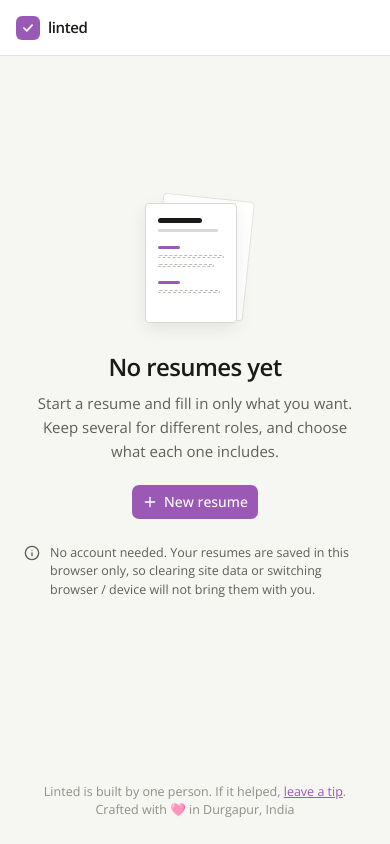
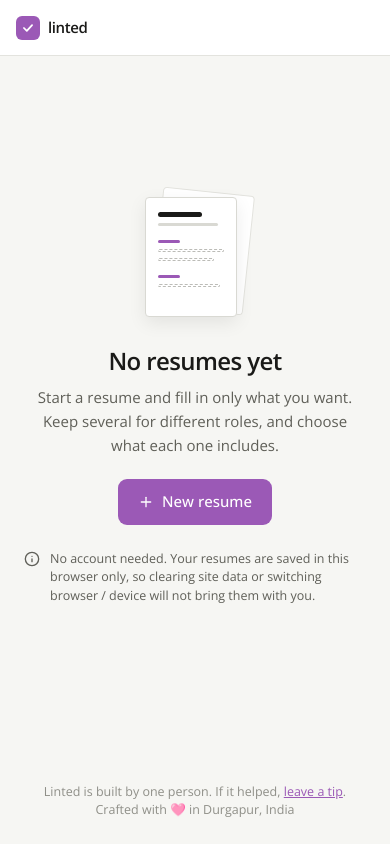
Before and after one commit to gdebojyoti/linted, a Next.js app: page /resume-builder in a window 390 px wide. Built offline with nearby package versions, Linux system fonts and the light colour scheme.

Commit message:
Make mobile's New resume and Cancel buttons 48px, as designed, with a new Button size xl; desktop keeps lg

```diff
--- a/components/library/empty-state/empty-library.tsx
+++ b/components/library/empty-state/empty-library.tsx
@@ -24,7 +24,14 @@ export function EmptyLibrary({
             choose what each one includes.
           </p>
         </div>
-        <NewResumeButton ref={newResumeRef} creating={creating} onCreate={onCreate} />
+        {/* xl on mobile; back to lg's height, padding and text from md up. */}
+        <NewResumeButton
+          ref={newResumeRef}
+          creating={creating}
+          onCreate={onCreate}
+          size="xl"
+          className="md:h-9 md:gap-1.5 md:rounded-lg md:px-2.5 md:text-sm"
+        />
         {/* Boxed on desktop; plain on mobile. */}
         <StorageNote className="mt-1 text-left leading-normal md:mt-3 md:rounded-lg md:border md:border-line md:bg-surface md:px-3.5 md:py-3 md:leading-snug" />
       </div>
--- a/components/library/mobile-new-resume-bar.tsx
+++ b/components/library/mobile-new-resume-bar.tsx
@@ -16,7 +16,7 @@ export function MobileNewResumeBar({
 }) {
   return (
     <div className="sticky bottom-0 border-t border-line bg-surface p-4 md:hidden">
-      <NewResumeButton ref={newResumeRef} creating={creating} onCreate={onCreate} className="w-full" />
+      <NewResumeButton ref={newResumeRef} creating={creating} onCreate={onCreate} size="xl" className="w-full" />
     </div>
   );
 }
--- a/components/library/new-resume-button.tsx
+++ b/components/library/new-resume-button.tsx
@@ -3,8 +3,8 @@ import type { Ref } from "react";
 import { Button } from "@/components/ui/button";
 
 /**
- * Opens the New resume dialog. The same size everywhere, matching the search
- * box's height. Disabled while a Resume is being created. Passes itself to
+ * Opens the New resume dialog. `lg` on desktop, matching the search box's
+ * height; `xl` (48px) on mobile. Disabled while a Resume is being created. Passes itself to
  * `onCreate`, so focus can return to it when the dialog closes; `ref` lets
  * the Library send focus here after a Resume is deleted.
  */
@@ -12,17 +12,19 @@ export function NewResumeButton({
   ref,
   creating,
   onCreate,
+  size = "lg",
   className,
 }: {
   ref?: Ref<HTMLButtonElement>;
   creating: boolean;
   onCreate: (opener: HTMLElement) => void;
+  size?: "lg" | "xl";
   className?: string;
 }) {
   return (
     <Button
       ref={ref}
-      size="lg"
+      size={size}
       onClick={(event) => onCreate(event.currentTarget)}
       disabled={creating}
       className={className}
--- a/components/library/resume-list/row-sheet.tsx
+++ b/components/library/resume-list/row-sheet.tsx
@@ -96,8 +96,8 @@ export function RowSheet({
           render={
             <Button
               variant="outline"
-              size="lg"
-              className="mx-4 mt-4 cursor-pointer rounded-[10px] border-line-input bg-surface text-[15px] text-ink hover:bg-subtle"
+              size="xl"
+              className="mx-4 mt-4 cursor-pointer border-line-input bg-surface text-ink hover:bg-subtle"
             >
               Cancel
             </Button>
--- a/components/ui/button.tsx
+++ b/components/ui/button.tsx
@@ -24,6 +24,8 @@ const buttonVariants = cva(
         xs: "h-6 gap-1 rounded-[min(var(--radius-md),10px)] px-2 text-xs in-data-[slot=button-group]:rounded-lg has-data-[icon=inline-end]:pr-1.5 has-data-[icon=inline-start]:pl-1.5 [&_svg:not([class*='size-'])]:size-3",
         sm: "h-7 gap-1 rounded-[min(var(--radius-md),12px)] px-2.5 text-[0.8rem] in-data-[slot=button-group]:rounded-lg has-data-[icon=inline-end]:pr-1.5 has-data-[icon=inline-start]:pl-1.5 [&_svg:not([class*='size-'])]:size-3.5",
         lg: "h-9 gap-1.5 px-2.5 has-data-[icon=inline-end]:pr-2 has-data-[icon=inline-start]:pl-2",
+        // Ours, not shadcn's: 48px, for mobile's main buttons (the Library design).
+        xl: "h-12 gap-2 rounded-[10px] px-5 text-[15px] has-data-[icon=inline-end]:pr-4 has-data-[icon=inline-start]:pl-4",
         icon: "size-8",
         "icon-xs":
           "size-6 rounded-[min(var(--radius-md),10px)] in-data-[slot=button-group]:rounded-lg [&_svg:not([class*='size-'])]:size-3",
```
Also changed, not shown: 1 other file (tests, documents, lock files or other folders).
